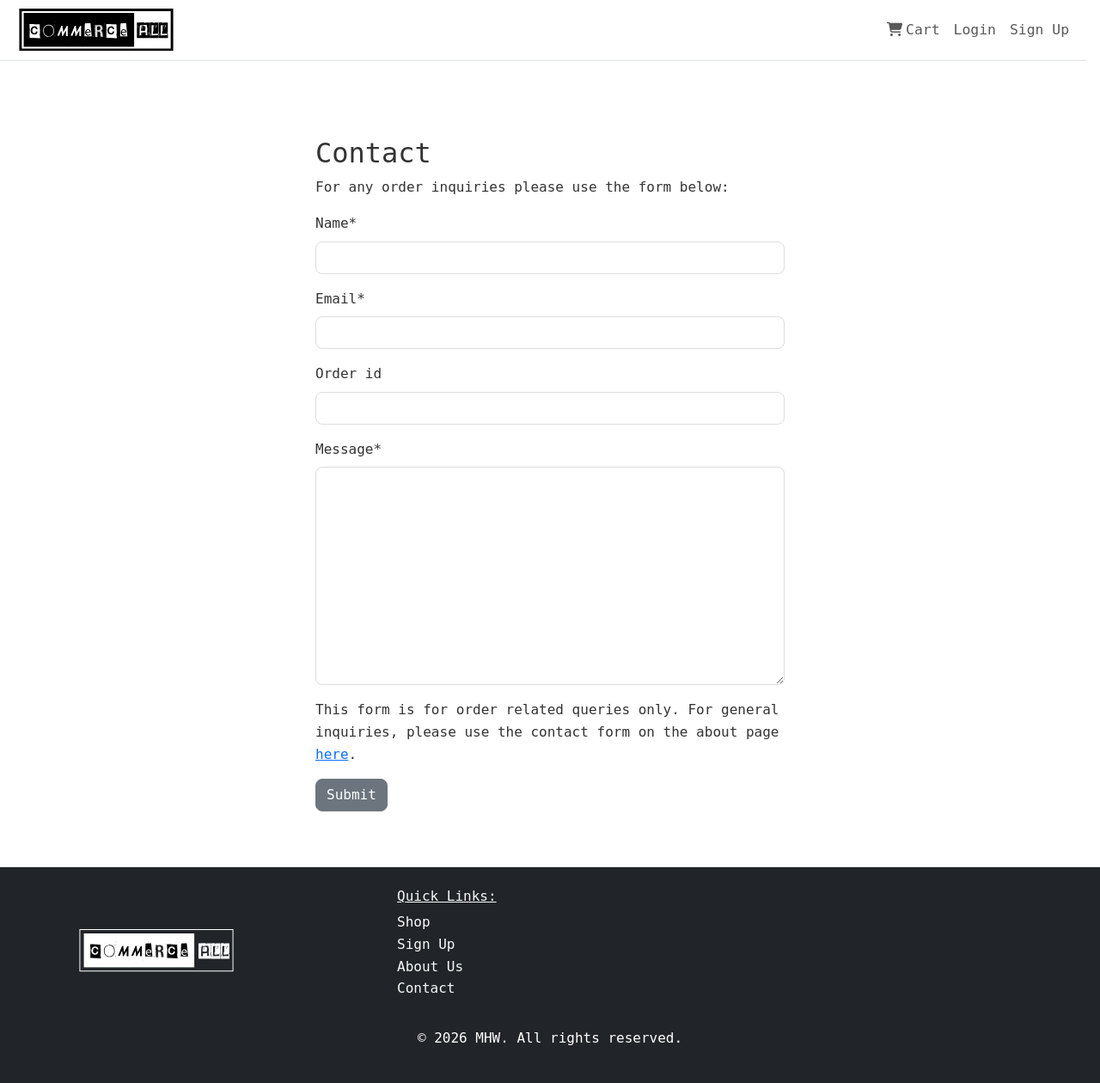
After one commit to hicelery/commerce-all, a Django app: page /about/contact/ in a window 1280 px wide. The commit adds this page. Shown: the whole page at 86% size. Run offline with Django 4.2, Linux system fonts and the light colour scheme; some libraries are stand-ins or nearby versions.

Commit message:
add order form and contact page

```diff
--- a/about/forms.py
+++ b/about/forms.py
@@ -1,8 +1,14 @@
 from django import forms
-from .models import Contact
+from .models import Contact, OrderQuery
 
 
 class ContactForm(forms.ModelForm):
     class Meta:
         model = Contact
         fields = ('name', 'email', 'type', 'message')
+
+
+class OrderForm(forms.ModelForm):
+    class Meta:
+        model = OrderQuery
+        fields = ('name', 'email', 'order_id', 'message')
--- a/about/models.py
+++ b/about/models.py
@@ -30,3 +30,14 @@ class Contact(models.Model):
 
     def __str__(self):
         return f"Contact request from {self.name}"
+
+
+class OrderQuery(models.Model):
+    name = models.CharField(max_length=200)
+    email = models.EmailField()
+    order_id = models.CharField(max_length=100, null=True, blank=True)
+    message = models.TextField()
+    read = models.BooleanField(default=False)
+
+    def __str__(self):
+        return f"Order query from {self.name}"
--- /dev/null
+++ b/about/templates/about/contact.html
@@ -0,0 +1,21 @@
+{%extends "base.html" %} {% block content %} {% load static %}
+{%load crispy_forms_tags %}
+<div class="container mt-5">
+    <div class="row justify-content-center">
+        <div class="col-12 col-md-6 my-3">
+            <h2>Contact</h2>
+            <p>For any order inquiries please use the form below:</p>
+
+            <!-- add your form here. Your submit button should
+                                have the classes of btn, btn-secondary -->
+
+            <form id="order-form" method="POST">
+                {{ order_form | crispy }}
+                {% csrf_token %}
+                <p>This form is for order related queries only. For general inquiries, please use the contact form on the about page <a href="{% url 'about:about' %}">here</a>.</p>
+                <button type="submit" class="btn btn-secondary">Submit</button>
+            </form>
+
+        </div>
+</div>
+{% endblock content %}
--- a/about/urls.py
+++ b/about/urls.py
@@ -5,4 +5,5 @@ app_name = 'about'
 
 urlpatterns = [
     path('', views.about_detail, name='about'),
+    path('contact/', views.Ordercontact, name='contact'),
 ]
--- a/about/views.py
+++ b/about/views.py
@@ -3,7 +3,7 @@ from django.shortcuts import render
 from .models import AboutPage, Contact
 from django.views import generic
 from requests import post
-from .forms import ContactForm
+from .forms import ContactForm, OrderForm
 
 # Create your views here.
 
@@ -40,3 +40,31 @@ def about_detail(request):
         "about/about.html",
         context,
     )
+
+
+def Ordercontact(request):
+    """Handle order contact form submissions.
+
+    **Context**
+
+    ``order_form``
+        An instance of :model:`about.OrderForm`.
+
+    **Template:**
+    :template:`about/contact.html`
+    """
+
+    if request.method == "POST":
+        order_form = OrderForm(data=request.POST)
+        if order_form.is_valid():
+            order = order_form.save(commit=False)
+            order.save()
+            messages.add_message(
+                request, messages.SUCCESS,
+                'Order query submitted successfully'
+            )
+    else:
+        order_form = OrderForm()
+
+    context = {"order_form": order_form}
+    return render(request, "about/contact.html", context)
--- a/commerce/urls.py
+++ b/commerce/urls.py
@@ -24,10 +24,11 @@ urlpatterns = [
     path('accounts/', include('allauth.socialaccount.urls')),
     path('summernote/', include('django_summernote.urls')),
     path('products/', include('products.urls', namespace='products')),
+    path('about/', include('about.urls', namespace='about')),
     path('cart/', include('cart.urls', namespace='cart')),
-    path('', include('about.urls', namespace='about')),
+    path('dashboard/', include('dashboard.urls', namespace='dashboard')),
     path('', include('enter.urls', namespace='home')),
-    path('', include('dashboard.urls', namespace='dashboard')),
+
 ]
 
 # path('', include('my_app.urls'), name='home'),
--- a/dashboard/urls.py
+++ b/dashboard/urls.py
@@ -5,5 +5,5 @@ from .views import profile_view
 app_name = 'dashboard'
 
 urlpatterns = [
-    path('dashboard/account_centre/', profile_view, name='account_centre'),
+    path('account_centre/', profile_view, name='account_centre'),
 ]
--- a/templates/base.html
+++ b/templates/base.html
@@ -91,12 +91,11 @@
     <footer class="bg-dark text-light mt-5 py-4">
         <div class="container">
             <div class="row">
-                <div class="col-md-4 mb-3">
-                    <h5><i class="fas fa-shopping-bag me-2"></i>Commerce-all</h5>
-                    <p class="text-muted">Quality fashion for every occasion.</p>
+                <div class="col-md-4 mb-3 align-items-center d-flex">
+                    <img src="{% static 'images/commerce-logo-darkmode.svg' %}" alt="Commerce-all Logo" height="30" class="me-2">
                 </div>
                 <div class="col-md-4 mb-3">
-                    <h6>Quick Links</h6>
+                    <h6 style="text-decoration: underline;">Quick Links:</h6>
                     <ul class="list-unstyled">
                         <li><a href="{% url 'products:home' %}" class="text-decoration-none text-light">Shop</a></li>
                         {% if user.is_authenticated %}
@@ -105,18 +104,12 @@
                                 Account Centre
                             </a>
                         </li>
-                        <li>
-                            <a class="text-decoration-none text-light" href="{% url 'account_logout' %}">Logout</a>
-                        </li>
                     {% else %}
-                        <li>
-                            <a class="text-decoration-none text-light" href="{% url 'account_login' %}">Login</a>
-                        </li>
                         <li>
                             <a class="text-decoration-none text-light" href="{% url 'account_signup' %}">Sign Up</a>
                         </li>
                     {% endif %}<a href="{% url 'about:about' %}" class="text-decoration-none text-light">About Us</a></li>
-                        <li><a href="#" class="text-decoration-none text-light">Contact</a></li>
+                        <li><a href="{% url 'about:contact' %}" class="text-decoration-none text-light">Contact</a></li>
                     </ul>
                 </div>
             </div>
```
